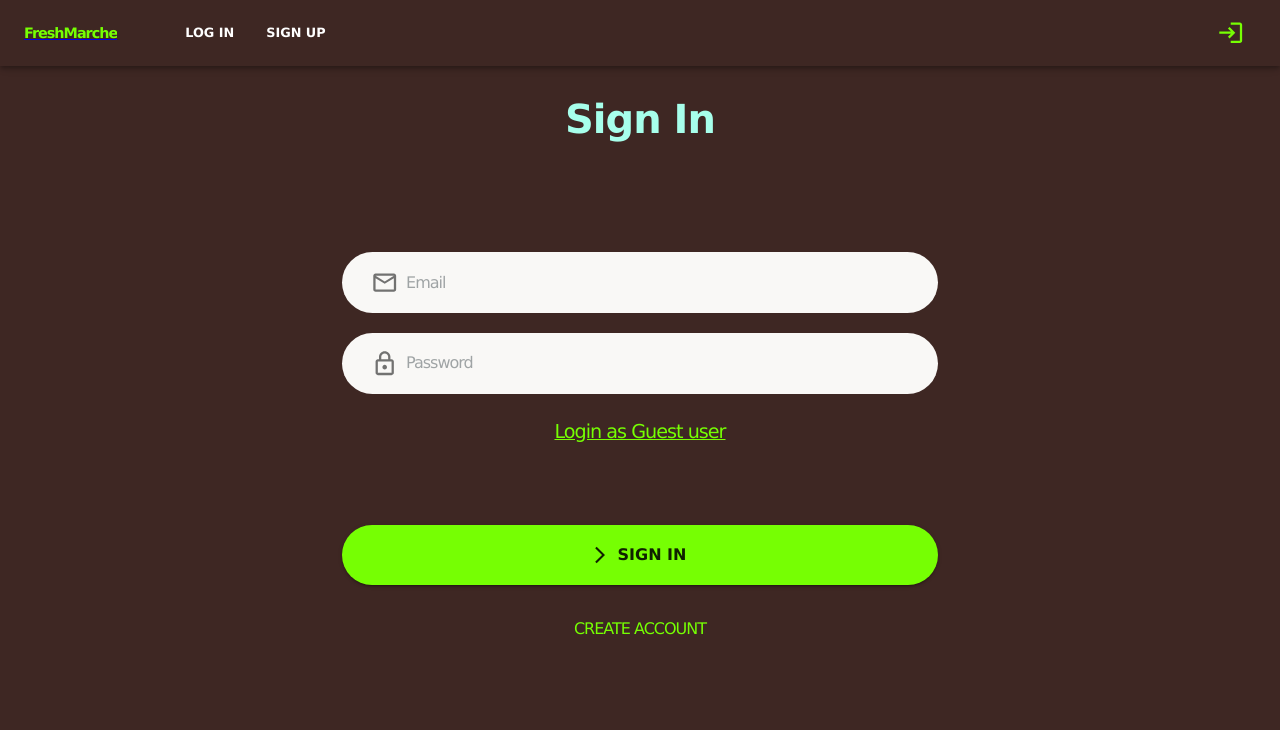
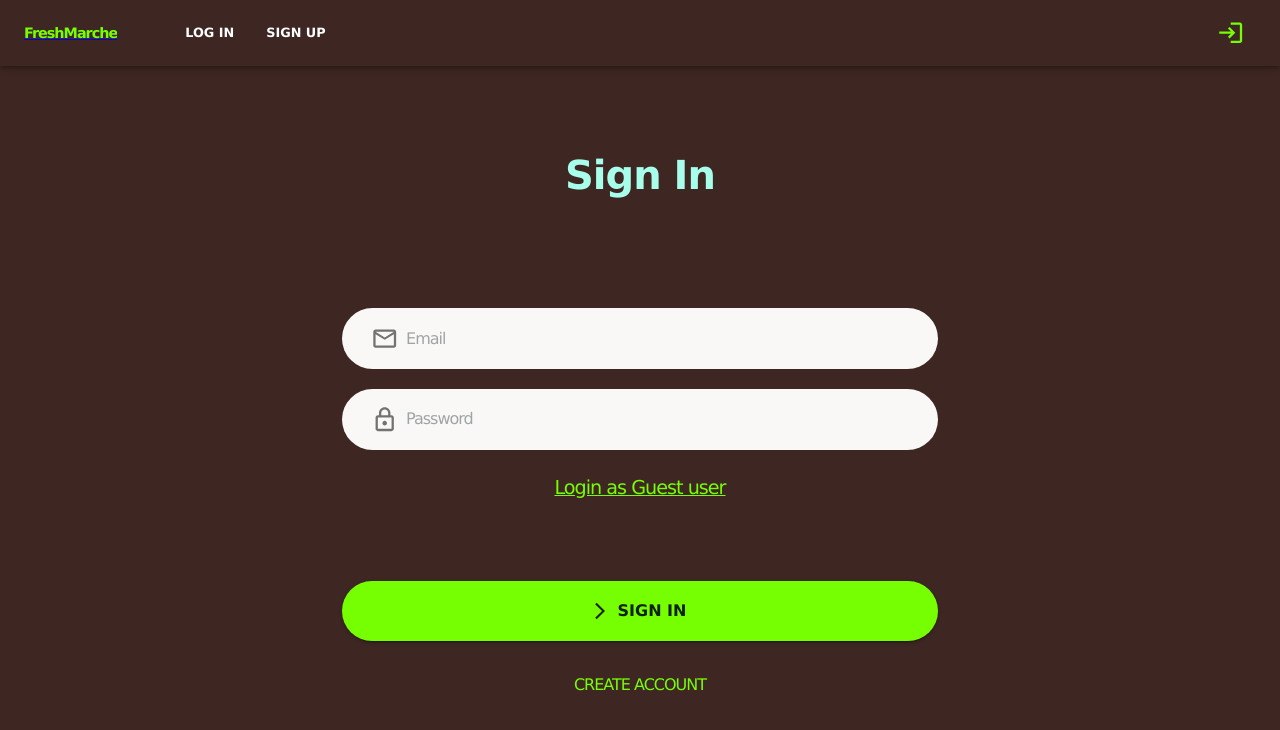
Before and after one commit to keento0809/freshmarche, a React (Create React App) app: page /authentication in a window 1280 px wide. Shown: the top 730 px of the page. Built offline with nearby package versions, Linux system fonts and the light colour scheme.

Commit message:
Fix MyInfoComponent

```diff
--- a/src/components/Auth/AuthForm.js
+++ b/src/components/Auth/AuthForm.js
@@ -24,6 +24,8 @@ const AuthForm = (props) => {
   const [isSignUp, setIsSignUp] = useState(false);
   const [isLoading, setIsLoading] = useState(false);
   const [error, setError] = useState(null);
+
+  console.log(isSignUp);
 
   // declare useContext
   const authCtx = useContext(AuthContext);
@@ -215,7 +217,7 @@ const AuthForm = (props) => {
           onSubmit={handleSubmit}
           noValidate
           sx={{
-            paddingY: !isSignUp ? 14 : 2,
+            paddingY: !isSignUp ? 0 : 2,
             [theme.breakpoints.up("sm")]: { width: "85%", mx: "auto", pt: 6 },
             [theme.breakpoints.up(1023)]: { width: "70%", mx: "auto" },
             [theme.breakpoints.up(1300)]: { width: "50%", mx: "auto" },
@@ -346,8 +348,11 @@ const AuthForm = (props) => {
             fullWidth
             variant="contained"
             startIcon={<ArrowForwardIosIcon />}
+            // mt={isSignUp ? 20 : "40px"}
             sx={{
-              mt: 20,
+              // original code
+              // mt: 20,
+              mt: isSignUp ? 8 : 20,
               mb: 4,
               borderRadius: "50px",
               padding: "1rem 2rem",
--- a/src/components/MyInfo/MyInfoComponent.js
+++ b/src/components/MyInfo/MyInfoComponent.js
@@ -54,7 +54,9 @@ const MyInfoComponent = () => {
   return (
     <ContainerUI>
       <Box sx={{ minHeight: "100vh" }}>
-        <TitleUI title="My Info" />
+        <Box sx={{ pt: "64px" }}>
+          <TitleUI title="My Info" />
+        </Box>
         <Box
           sx={{
             [theme.breakpoints.up(900)]: { width: "80%", mx: "auto" },
```
